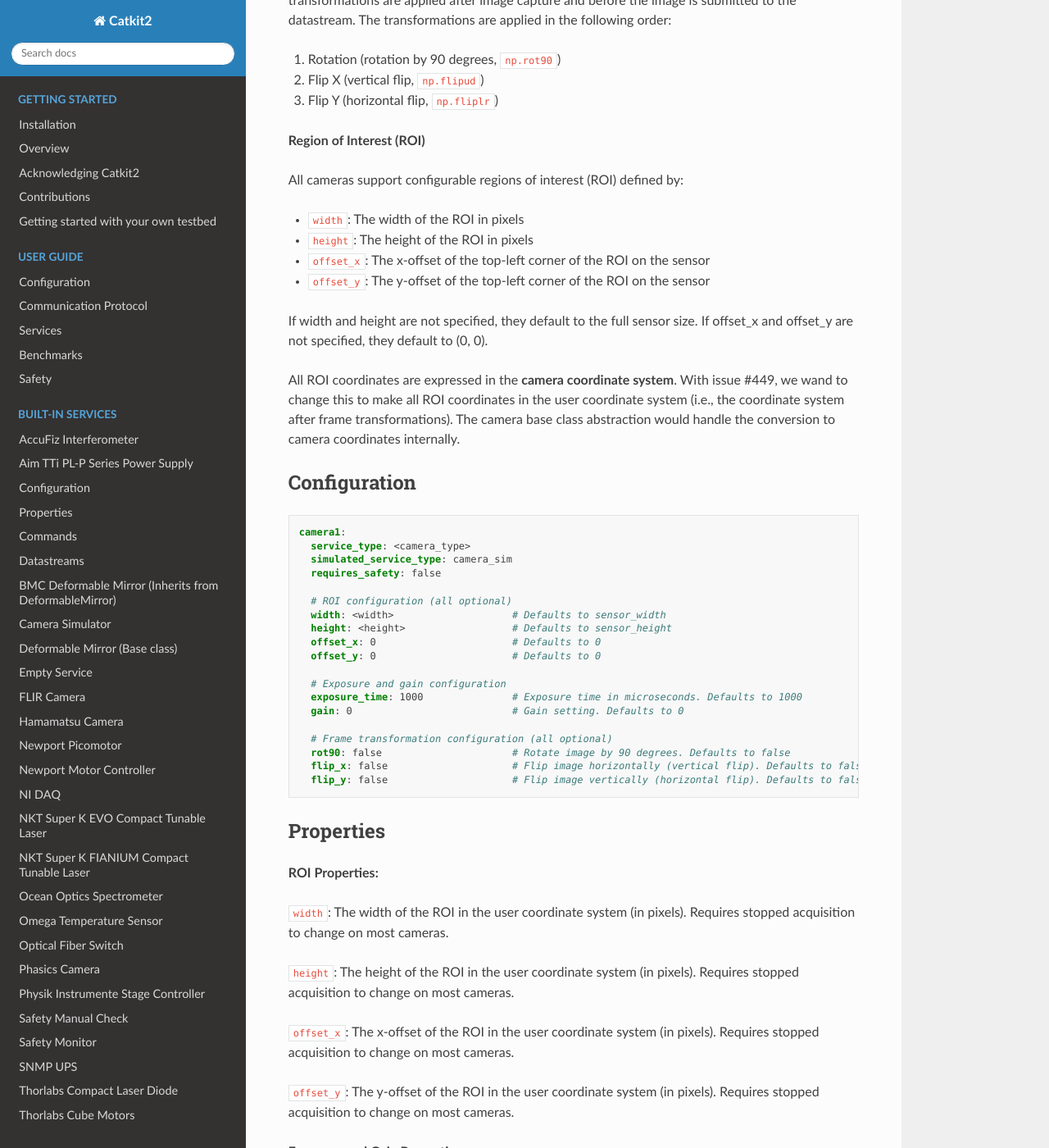
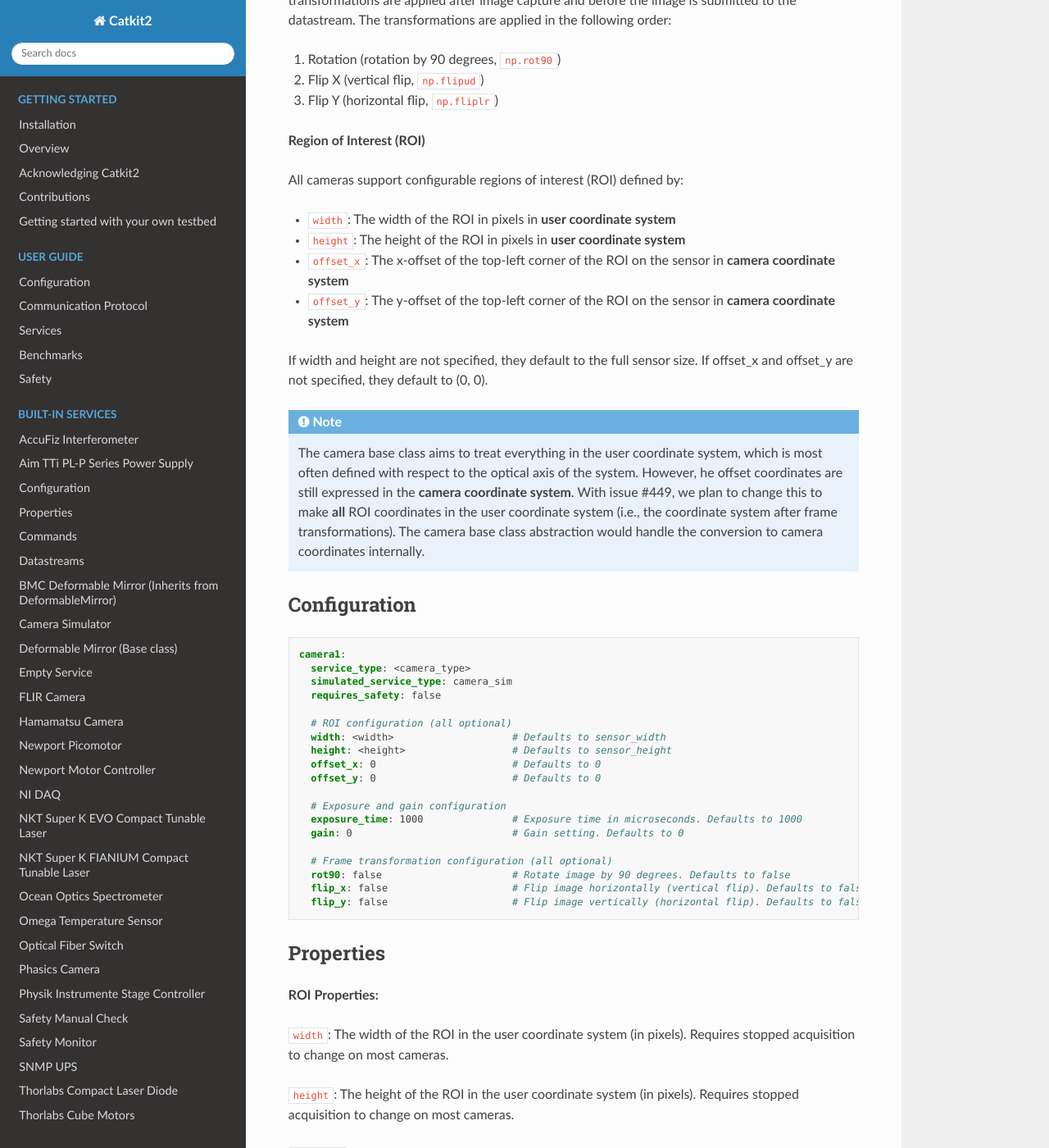
Before and after one commit to spacetelescope/catkit2, a Sphinx documentation site: the page built from docs/services/camera.rst, in a window 1280 px wide and 1400 px high, scrolled down 363 px. Shown: the whole window at 82% size. Built offline with Sphinx 7.4.7 and the Read the Docs theme 3.1.0, drawn with Linux system fonts in a browser that asks for light colours; some of the changed text lies outside the part shown.

Commit message:
Another doc update

```diff
--- a/docs/services/camera.rst
+++ b/docs/services/camera.rst
@@ -19,17 +19,19 @@ following order:
 
 All cameras support configurable regions of interest (ROI) defined by:
 
-- ``width``: The width of the ROI in pixels
-- ``height``: The height of the ROI in pixels
-- ``offset_x``: The x-offset of the top-left corner of the ROI on the sensor
-- ``offset_y``: The y-offset of the top-left corner of the ROI on the sensor
+- ``width``: The width of the ROI in pixels in **user coordinate system**
+- ``height``: The height of the ROI in pixels in **user coordinate system**
+- ``offset_x``: The x-offset of the top-left corner of the ROI on the sensor in **camera coordinate system**
+- ``offset_y``: The y-offset of the top-left corner of the ROI on the sensor in **camera coordinate system**
 
 If width and height are not specified, they default to the full sensor size.
 If offset_x and offset_y are not specified, they default to (0, 0).
 
-All ROI coordinates are expressed in the **camera coordinate system**. With issue #449, we wand to change this
-to make all ROI coordinates in the user coordinate system (i.e., the coordinate system after
-frame transformations). The camera base class abstraction would handle the conversion to camera coordinates internally.
+.. note::
+    The camera base class aims to treat everything in the user coordinate system, which is most often defined with respect
+    to the optical axis of the system. However, he offset coordinates are still expressed in the **camera coordinate system**.
+    With issue #449, we plan to change this to make **all** ROI coordinates in the user coordinate system (i.e., the
+    coordinate system after frame transformations). The camera base class abstraction would handle the conversion to camera coordinates internally.
 
 Configuration
 -------------
@@ -65,9 +67,9 @@ Properties
 
 ``height``: The height of the ROI in the user coordinate system (in pixels). Requires stopped acquisition to change on most cameras.
 
-``offset_x``: The x-offset of the ROI in the user coordinate system (in pixels). Requires stopped acquisition to change on most cameras.
+``offset_x``: The x-offset of the ROI in the camera coordinate system (in pixels). Requires stopped acquisition to change on most cameras.
 
-``offset_y``: The y-offset of the ROI in the user coordinate system (in pixels). Requires stopped acquisition to change on most cameras.
+``offset_y``: The y-offset of the ROI in the camera coordinate system (in pixels). Requires stopped acquisition to change on most cameras.
 
 **Exposure and Gain Properties:**
 
```
